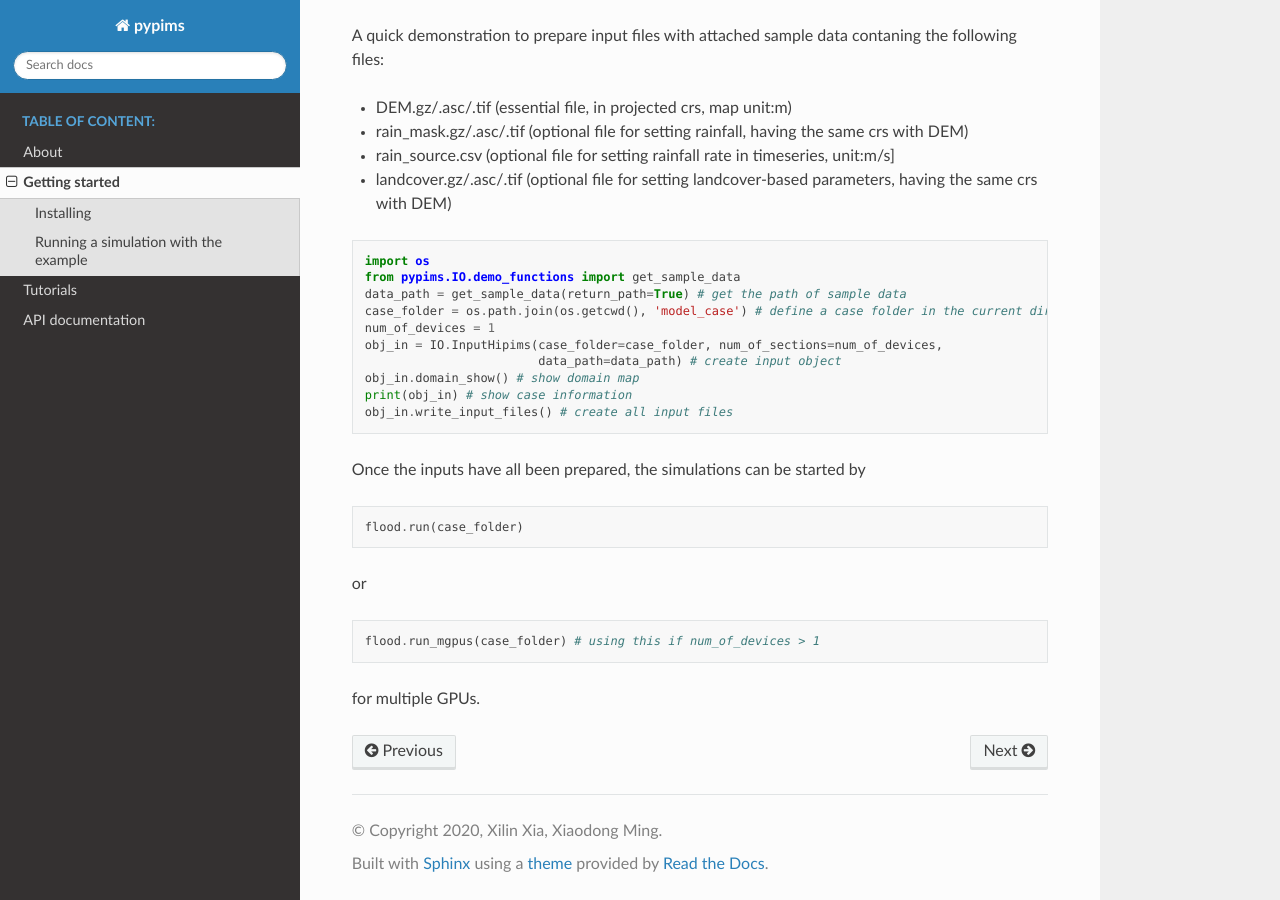
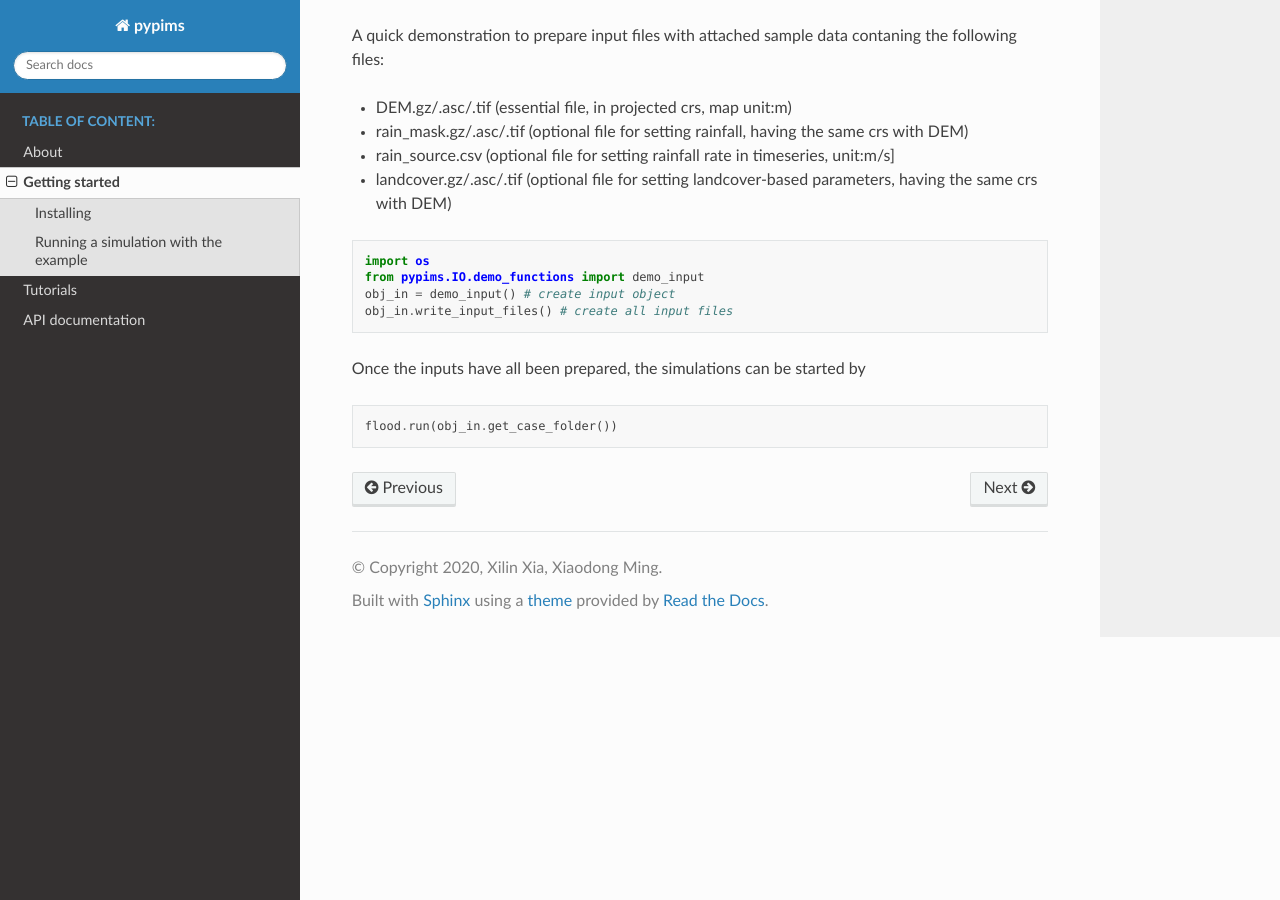
Before and after one commit to SynxFlow/SynxFlow, a Sphinx documentation site: the page built from docs/source/quickstart.md, in a window 1280 px wide and 900 px high, scrolled down 1105 px. Built offline with Sphinx 7.4.7 and the Read the Docs theme 2.0.0, drawn with Linux system fonts in a browser that asks for light colours.

````diff
--- a/docs/source/quickstart.md
+++ b/docs/source/quickstart.md
@@ -46,14 +46,8 @@ A quick demonstration to prepare input files with attached sample data contaning
 
 ```python
 import os
-from pypims.IO.demo_functions import get_sample_data
-data_path = get_sample_data(return_path=True) # get the path of sample data
-case_folder = os.path.join(os.getcwd(), 'model_case') # define a case folder in the current directory
-num_of_devices = 1
-obj_in = IO.InputHipims(case_folder=case_folder, num_of_sections=num_of_devices,
-                        data_path=data_path) # create input object
-obj_in.domain_show() # show domain map
-print(obj_in) # show case information
+from pypims.IO.demo_functions import demo_input
+obj_in = demo_input() # create input object
 obj_in.write_input_files() # create all input files
 ```
 
@@ -61,13 +55,5 @@ Once the inputs have all been prepared, the simulations can be started by
 
 
 ```python
-flood.run(case_folder)
+flood.run(obj_in.get_case_folder())
 ```
-
-or
-
-```python
-flood.run_mgpus(case_folder) # using this if num_of_devices > 1
-```
-
-for multiple GPUs.
--- a/pypims/version.py
+++ b/pypims/version.py
@@ -1 +1 @@
-__version__ = '0.0.2.9'
+__version__ = '0.0.3.0'
````
Also changed, not shown: 1 other file.
